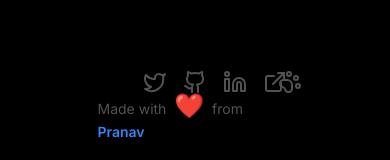
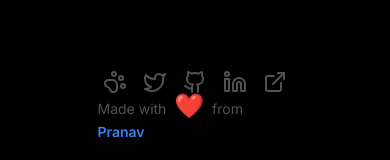
Before and after one commit to Neon-20/dev.pranavrajveer, a Next.js app: page / in a window 390 px wide. Shown: the part 670-830 px from the top of the page. Built offline with nearby package versions, Linux system fonts and the light colour scheme.

Commit message:
style:fixed icon responsiveness

```diff
--- a/src/app/page.tsx
+++ b/src/app/page.tsx
@@ -59,6 +59,11 @@ export default function Home() {
         <Twitter/>
         </a>
       </span>
+      <span className="fixed left-1/2 -ml-20 -translate-x-1/2 bottom-20 text-neutral-600 text-sm duration-300 hover:text-white">
+        <a target="_blank" href="https://github.com/Neon-20">
+        <PawPrint/>
+        </a>
+      </span>
       <span className="fixed left-1/2 -translate-x-1/2 bottom-20 text-neutral-600 text-sm duration-300 hover:text-white">
         <a target="_blank" href="https://github.com/Neon-20">
         <Github/>
@@ -74,14 +79,10 @@ export default function Home() {
         <ExternalLink/>
         </a>
       </span>
-      <span className="fixed left-1/3 ml-40 -translate-x-1/2 bottom-20 text-neutral-600 text-sm duration-300 hover:text-white">
-        <a target="_blank" href="https://bento.me/Neon20">
-        <PawPrint/>
-        </a>
-      </span>
       <span className="fixed bottom-8 left-1/2 -translate-x-1/2 text-neutral-600 text-sm">
         Made with  <span className="-mr-[3px] p-1 text-2xl"> ❤️ </span><span className="p-0">from </span><span className="font-semibold text-blue-500">Pranav</span>
       </span>
  </div>
   );
 }
+{/* "https://bento.me/Neon20" */}
```
